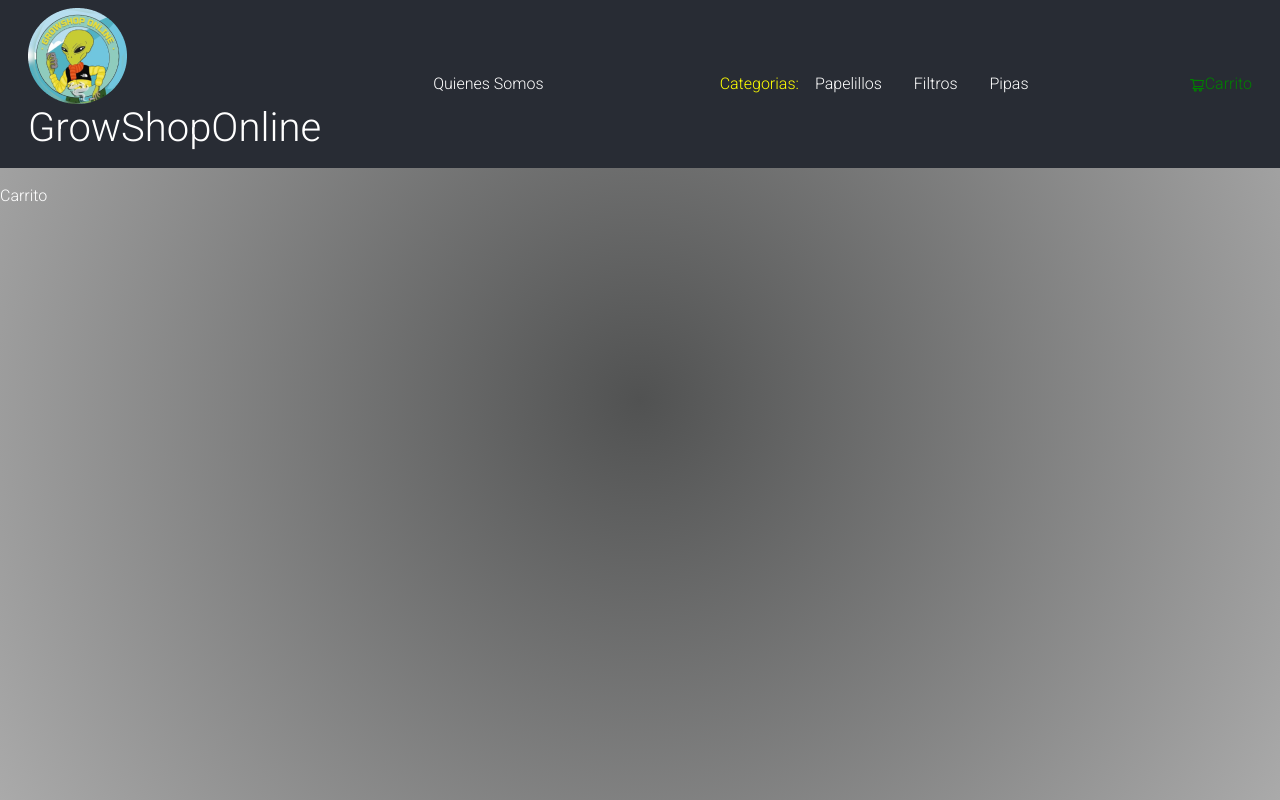
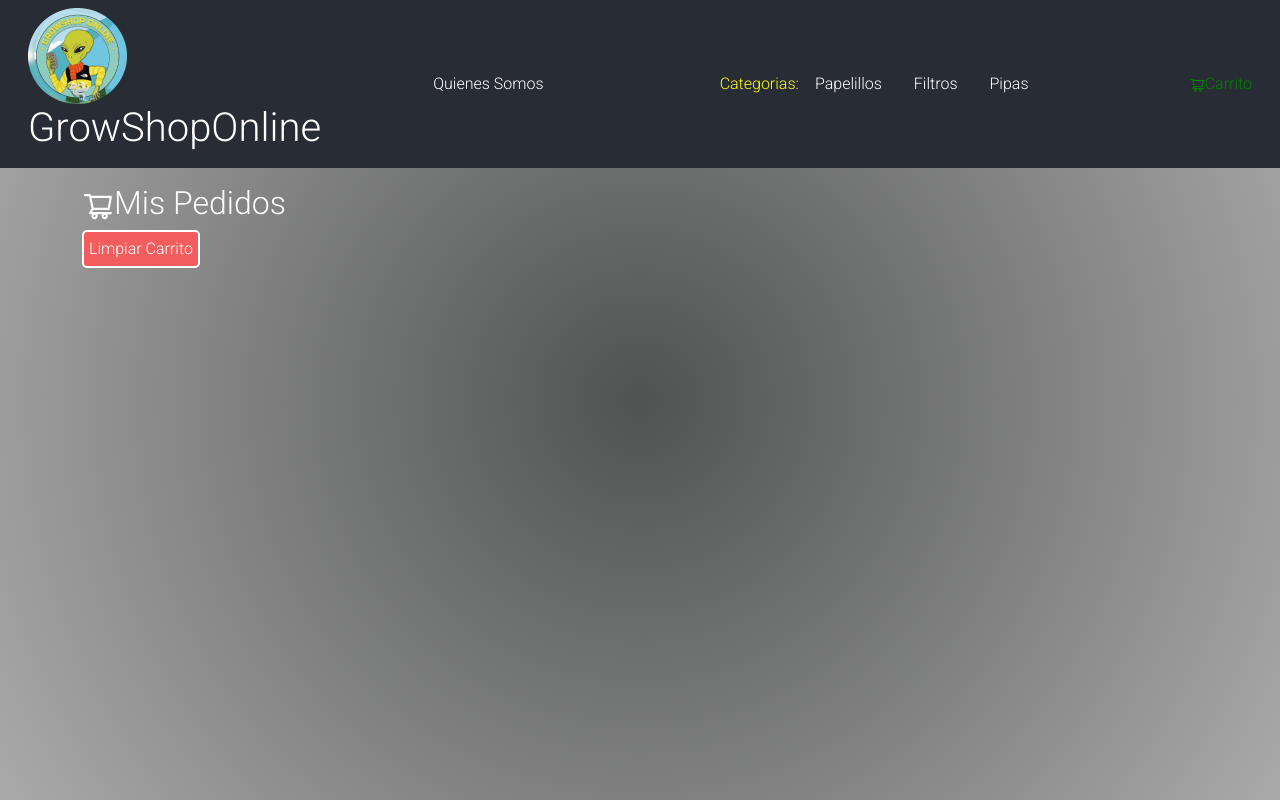
Before and after one commit to Rodrigomdiaz92/GrowShopOnline_React_Diaz, a React (Create React App) app: page /carrito in a window 1280 px wide. Built offline with nearby package versions, Linux system fonts and the light colour scheme.

Commit message:
Clase 10 - Context - desafio Cart Context - terminado

```diff
--- a/src/components/App.js
+++ b/src/components/App.js
@@ -6,15 +6,18 @@ import "bootstrap/dist/css/bootstrap.min.css";
 import { ToastContainer } from "react-toastify";
 import "react-toastify/dist/ReactToastify.css";
 import { BrowserRouter } from "react-router-dom";
+import CartContext from "./contexto/CartContext";
 
 function App() {
   return (
+    <CartContext>
       <BrowserRouter>
         <Header />
         <Main />
         <Footer />
         <ToastContainer />
       </BrowserRouter>
+    </CartContext>
   );
 }
 
--- /dev/null
+++ b/src/components/contexto/CartContext.js
@@ -0,0 +1,61 @@
+import { faListAlt } from "@fortawesome/free-solid-svg-icons";
+import { createContext, useState } from "react";
+
+export const contexto = createContext();
+const { Provider } = contexto;
+
+const CartContext = ({ children }) => {
+  const [carrito, setCarrito] = useState([]);
+  //const [total, setTotal] = useState(0);
+
+  //Add
+  const addItem = (producto, count) => {
+    let cartProductos = { producto, count };
+
+    let carritoAuxiliar = [];
+    if (isInCart(producto)) {
+      console.log(cartProductos);
+      console.log(carrito);
+      cartProductos = carrito.find((item) => item.producto.id === producto.id);
+      cartProductos.count = cartProductos.count + count;
+      carritoAuxiliar = [...carrito];
+    } else {
+      console.log("no estaba");
+      carritoAuxiliar = [cartProductos, ...carrito];
+    }
+    console.log(carritoAuxiliar);
+    setCarrito(carritoAuxiliar);
+  };
+
+  //Remove
+  const removeItem = (producto) => {
+    if (isInCart(producto)) {
+      const carritoAuxiliar = carrito.filter(
+        (item) => item.producto.id !== producto.id
+      );
+      setCarrito(carritoAuxiliar);
+    }
+  };
+  //Clear
+  const clear = () => {
+    setCarrito([]);
+  };
+  //isinCart
+  const isInCart = (producto) => {
+    return (
+      carrito &&
+      carrito.some((item) => {
+        console.log(item, producto);
+        return item.producto.id === producto.id;
+      })
+    );
+  };
+
+  return (
+    <Provider value={{ addItem, removeItem, clear, carrito }}>
+      {children}
+    </Provider>
+  );
+};
+
+export default CartContext;
--- a/src/components/main/Carrito.js
+++ b/src/components/main/Carrito.js
@@ -1,3 +1,47 @@
+import { Container } from "react-bootstrap";
+import { AiOutlineShoppingCart } from "react-icons/ai";
+import { useContext } from "react";
+import { contexto } from "../contexto/CartContext";
+
 export const Carrito = () => {
-  return <div>Carrito</div>;
+  const { clear, carrito, removeItem } = useContext(contexto);
+  console.log(carrito);
+
+  return (
+    <Container>
+      <div className="titulo-cart">
+        <h2>
+          {" "}
+          <AiOutlineShoppingCart />
+          Mis Pedidos
+        </h2>{" "}
+        <button onClick={clear} className="contador-boton-borrar">
+          Limpiar Carrito
+        </button>
+      </div>
+      {carrito.map((item) => (
+        <div className="producto-carrito">
+          <p>{item.count}X</p>
+          <img
+            className="img-carrito"
+            src={item.producto.imagen}
+            alt={item.producto.nombre}
+          />
+          <p>
+            {item.producto.nombre} {item.producto.categoria}
+          </p>
+          <p>Precio por unidad: $ {item.producto.precio}</p>
+          <button
+            onClick={() => {
+              removeItem(item.producto);
+            }}
+            className="contador-boton-borrar"
+          >
+            {" "}
+            X{" "}
+          </button>
+        </div>
+      ))}
+    </Container>
+  );
 };
--- a/src/components/main/ItemDetail.js
+++ b/src/components/main/ItemDetail.js
@@ -1,20 +1,22 @@
-import { useState } from "react";
+import { useState, useContext } from "react";
 import { Link } from "react-router-dom";
 import ItemCount from "./ItemCount";
+import { contexto } from "../contexto/CartContext";
 
-const ItemDetail = (props) => {
+const ItemDetail = ({ producto, mensaje }) => {
   const [elegido, setElegido] = useState(false);
+  const { addItem } = useContext(contexto);
 
   const miOnAdd = (cantidadProductos) => {
-    if (cantidadProductos != undefined) {
+    if (cantidadProductos !== undefined) {
       setElegido(cantidadProductos);
+      addItem(producto, cantidadProductos);
     }
   };
   return (
     <>
-      <p>{props.mensaje}</p>
-      {props.producto.map((producto, indice) => {
-        return (
+      <p>{mensaje}</p>
+
       <div className="detalle-producto">
         <div className="detalle-producto-imagen">
           <img src={producto.imagen} alt={producto.nombre} />
@@ -47,11 +49,7 @@ const ItemDetail = (props) => {
 
           <div className="detalle-producto-contador">
             {elegido ? null : (
-                  <ItemCount
-                    onAdd={miOnAdd}
-                    stock={producto.stock}
-                    inicio={1}
-                  />
+              <ItemCount onAdd={miOnAdd} stock={producto.stock} inicio={1} />
             )}
             {elegido ? (
               <Link className="contador-boton-agregar" to="/carrito">
@@ -61,8 +59,6 @@ const ItemDetail = (props) => {
           </div>
         </div>
       </div>
-        );
-      })}
     </>
   );
 };
--- a/src/components/main/ItemDetailContainer.js
+++ b/src/components/main/ItemDetailContainer.js
@@ -67,20 +67,20 @@ let productosIniciales = [
 
 const ItemDetailContainer = () => {
   const [loading, setLoading] = useState(true);
-  const [producto, setProducto] = useState([]);
+  const [producto, setProducto] = useState({});
   const { id } = useParams();
 
   useEffect(() => {
     const promesa = new Promise((res, rej) => {
       setTimeout(() => {
         res(productosIniciales);
-      }, 2000);
+      }, 1000);
     });
 
     promesa
       .then((respuestaDeLaApi) => {
         if (id != undefined) {
-          const listafiltro = productosIniciales.filter(
+          const listafiltro = productosIniciales.find(
             (producto) => producto.id == id
           );
           setProducto(listafiltro);
--- a/src/style.scss
+++ b/src/style.scss
@@ -191,3 +191,22 @@ main {
   grid-template-rows: 1fr 1fr;
   margin: auto auto auto auto;
 }
+
+/*-------Carrito-----*/
+
+.producto-carrito {
+  display: grid;
+  grid-template-columns: 0.2fr 1fr 1fr 2fr 0.5fr;
+  align-items: center;
+  gap: 10px;
+  margin-top: 20px;
+  p {
+    font-style: oblique;
+  }
+}
+
+.img-carrito {
+  width: 40%;
+  border-radius: 30%;
+  border: 1px solid yellow;
+}
```
Lines whose indentation alone changed are shown as unchanged.
